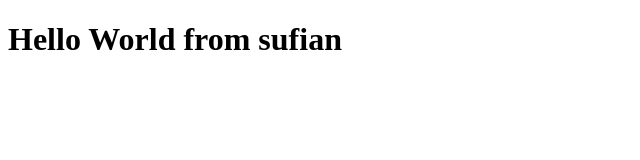
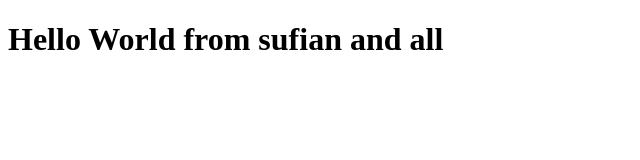
Before and after one commit to SufyanAkram16/BootCamp2020Sample1, a plain HTML site: page index.html in a window 1280 px wide. Shown: the whole page, without its empty margins (0-640 px from the left). Drawn offline with Linux system fonts and the light colour scheme.

Commit message:
auto_Deploy.yml

```diff
--- a/index.html
+++ b/index.html
@@ -7,6 +7,6 @@
     <title>Bootcamp 2020 class 1</title>
 </head>
 <body>
-    <h1>Hello World from sufian</h1>
+    <h1>Hello World from sufian and all</h1>
 </body>
 </html>
```
Also changed, not shown: 1 other file.
